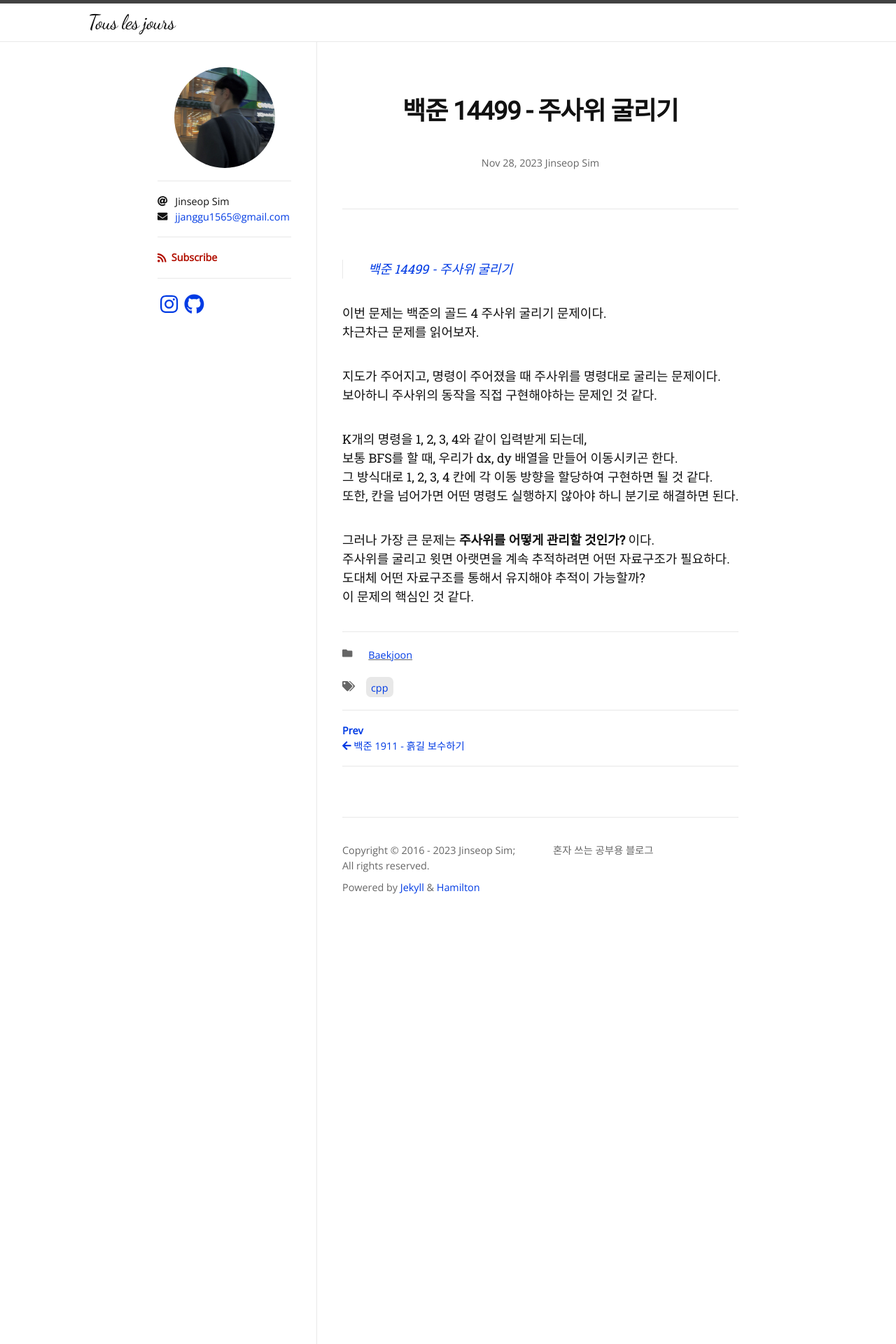
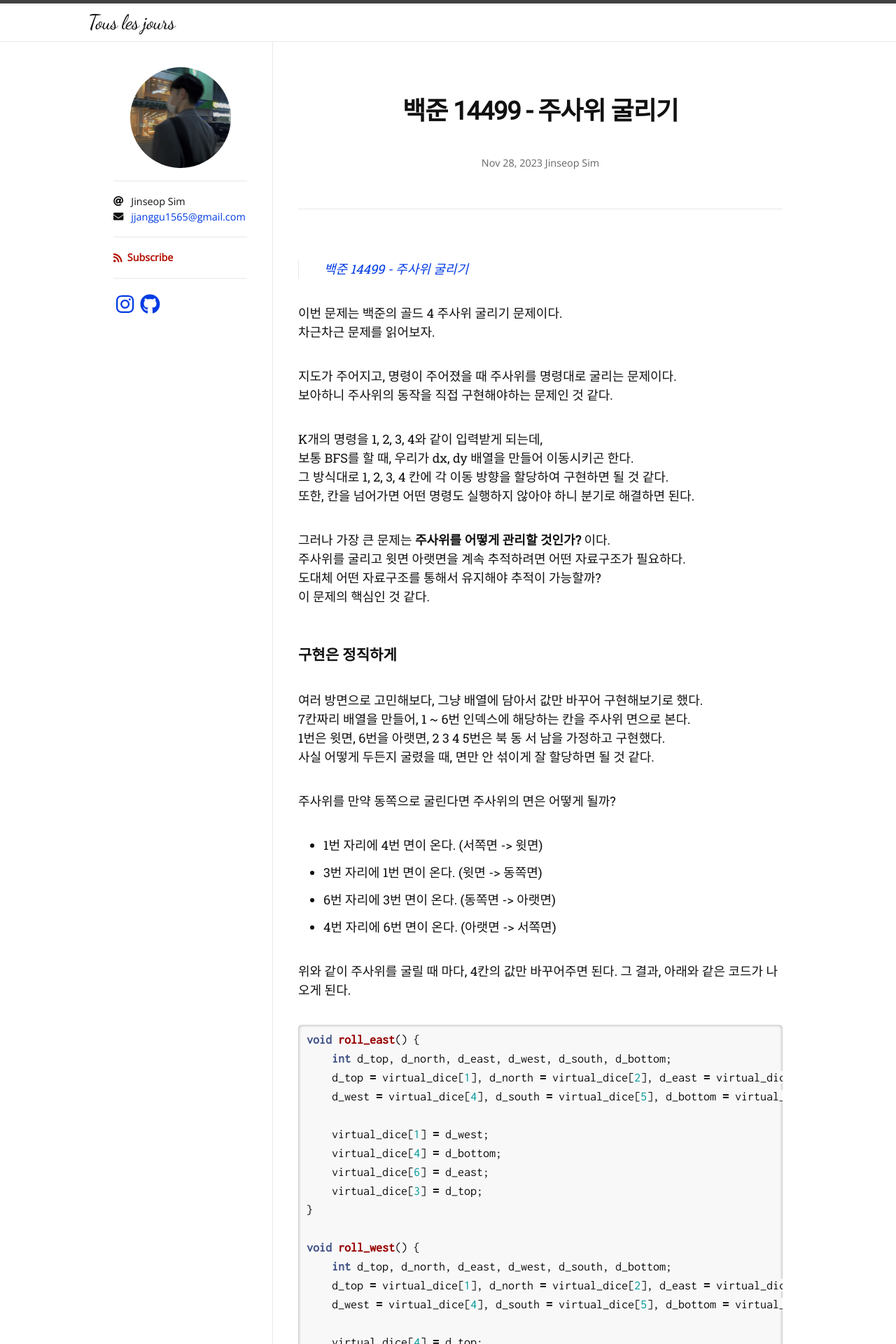
Before and after one commit to Jinseop-Sim/Jinseop-Sim.github.io, a Jekyll site: the page built from _posts/2023-11-28-bj-14499.md, in a window 1280 px wide. Shown: the top 1920 px of the page at 70% size. Built offline with Jekyll 4.4.1, drawn with Linux system fonts in a browser that asks for light colours; nearby versions of some CDN libraries; some web fonts are replaced; some of the changed text lies outside the part shown.

Commit message:
글 수정

```diff
--- a/_posts/2023-11-28-bj-14499.md
+++ b/_posts/2023-11-28-bj-14499.md
@@ -23,3 +23,103 @@ K개의 명령을 1, 2, 3, 4와 같이 입력받게 되는데,
 주사위를 굴리고 윗면 아랫면을 계속 추적하려면 어떤 자료구조가 필요하다.
 도대체 어떤 자료구조를 통해서 유지해야 추적이 가능할까?
 이 문제의 핵심인 것 같다.
+
+### 구현은 정직하게
+여러 방면으로 고민해보다, 그냥 배열에 담아서 값만 바꾸어 구현해보기로 했다.
+7칸짜리 배열을 만들어, 1 ~ 6번 인덱스에 해당하는 칸을 주사위 면으로 본다.
+1번은 윗면, 6번을 아랫면, 2 3 4 5번은 북 동 서 남을 가정하고 구현했다.
+사실 어떻게 두든지 굴렸을 때, 면만 안 섞이게 잘 할당하면 될 것 같다.
+
+주사위를 만약 동쪽으로 굴린다면 주사위의 면은 어떻게 될까?
+- 1번 자리에 4번 면이 온다. (서쪽면 -> 윗면)
+- 3번 자리에 1번 면이 온다. (윗면 -> 동쪽면)
+- 6번 자리에 3번 면이 온다. (동쪽면 -> 아랫면)
+- 4번 자리에 6번 면이 온다. (아랫면 -> 서쪽면)
+
+위와 같이 주사위를 굴릴 때 마다, 4칸의 값만 바꾸어주면 된다.
+그 결과, 아래와 같은 코드가 나오게 된다.
+
+{% highlight cpp %}
+void roll_east() {
+    int d_top, d_north, d_east, d_west, d_south, d_bottom;
+    d_top = virtual_dice[1], d_north = virtual_dice[2], d_east = virtual_dice[3];
+    d_west = virtual_dice[4], d_south = virtual_dice[5], d_bottom = virtual_dice[6];
+
+    virtual_dice[1] = d_west;
+    virtual_dice[4] = d_bottom;
+    virtual_dice[6] = d_east;
+    virtual_dice[3] = d_top;
+}
+
+void roll_west() {
+    int d_top, d_north, d_east, d_west, d_south, d_bottom;
+    d_top = virtual_dice[1], d_north = virtual_dice[2], d_east = virtual_dice[3];
+    d_west = virtual_dice[4], d_south = virtual_dice[5], d_bottom = virtual_dice[6];
+
+    virtual_dice[4] = d_top;
+    virtual_dice[6] = d_west;
+    virtual_dice[3] = d_bottom;
+    virtual_dice[1] = d_east;
+}
+
+void roll_south() {
+    int d_top, d_north, d_east, d_west, d_south, d_bottom;
+    d_top = virtual_dice[1], d_north = virtual_dice[2], d_east = virtual_dice[3];
+    d_west = virtual_dice[4], d_south = virtual_dice[5], d_bottom = virtual_dice[6];
+
+    virtual_dice[1] = d_south;
+    virtual_dice[2] = d_top;
+    virtual_dice[6] = d_north;
+    virtual_dice[5] = d_bottom;
+}
+
+void roll_north() {
+    int d_top, d_north, d_east, d_west, d_south, d_bottom;
+    d_top = virtual_dice[1], d_north = virtual_dice[2], d_east = virtual_dice[3];
+    d_west = virtual_dice[4], d_south = virtual_dice[5], d_bottom = virtual_dice[6];
+
+    virtual_dice[5] = d_top;
+    virtual_dice[1] = d_north;
+    virtual_dice[2] = d_bottom;
+    virtual_dice[6] = d_south;
+}
+{% endhighlight %}
+
+이제 주사위를 어떻게 굴릴지 구현했으니, 움직이면 된다.
+본 구현 코드는 아래와 같다.
+
+{% highlight cpp %}
+void simulate() {
+    int curr_x = st_x;
+    int curr_y = st_y;
+
+    for (int i = 0; i < cmds; i++) {
+        int nx = curr_x + dx[cmd_list[i] - 1];
+        int ny = curr_y + dy[cmd_list[i] - 1];
+
+        if ((nx >= 0 && nx < row) && (ny >= 0 && ny < col)) {
+            roll_dice(cmd_list[i]);
+            // 주사위도 굴려야 함
+            if (roads[nx][ny] == 0)
+                // 0이면 주사위의 아랫면이 칸에 복사된다.
+                roads[nx][ny] = virtual_dice[6];
+            else {
+                // 0이 아니면 칸의 수가 주사위의 밑면에 복사된다.
+                virtual_dice[6] = roads[nx][ny];
+                roads[nx][ny] = 0;
+            }
+
+            cout << virtual_dice[1] << '\n';
+            // 윗면 출력
+
+            curr_x = nx;
+            curr_y = ny;
+            // 현재 위치를 바꿔줘야 함
+        }
+    }
+
+}
+{% endhighlight %}
+
+구현 문제를 풀다보면, 구현하기 까다로운 부분들이 가끔 나온다.
+창의적인 아이디어를 생각해내는 것도 좋지만, 가끔은 정직하게 해보자.
```
